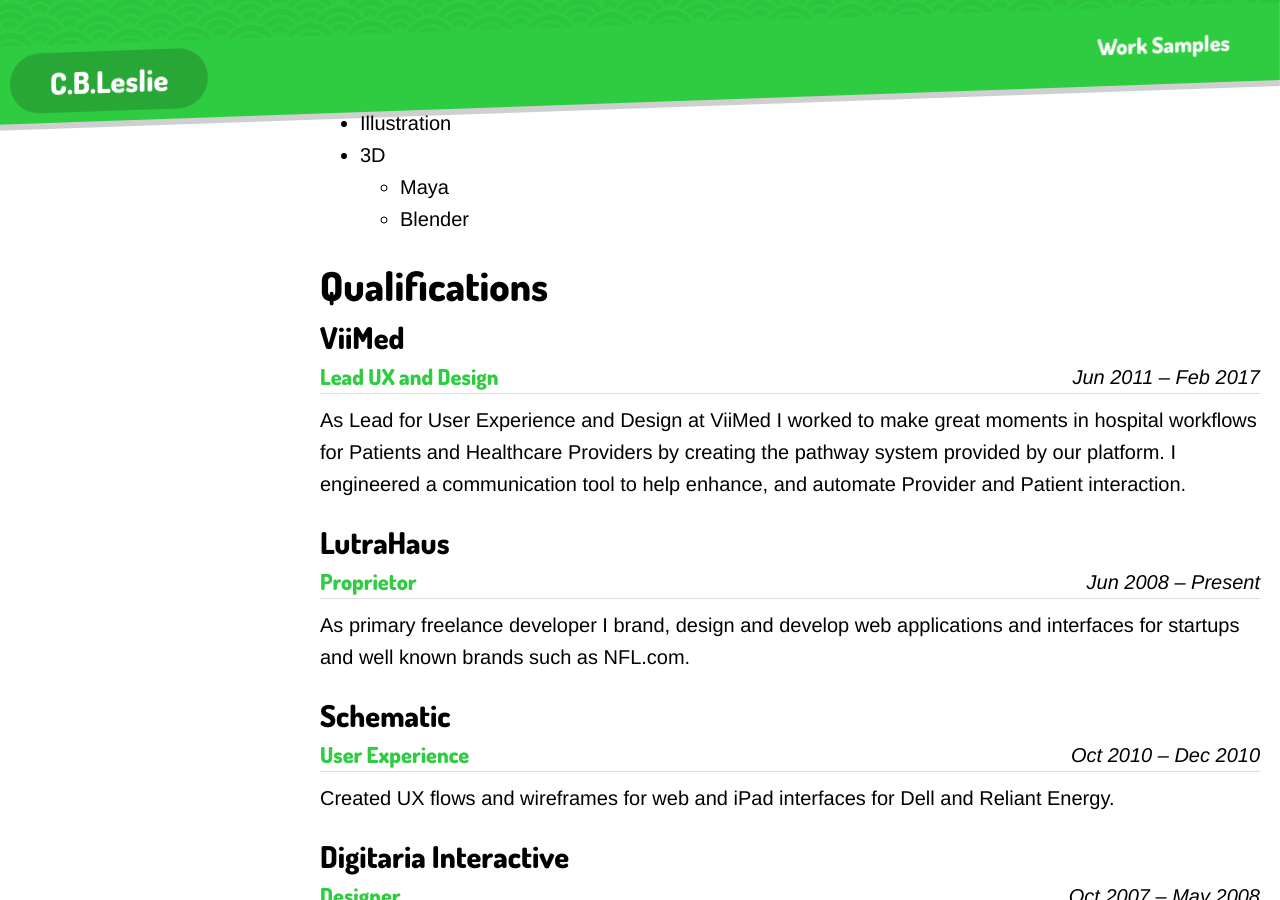
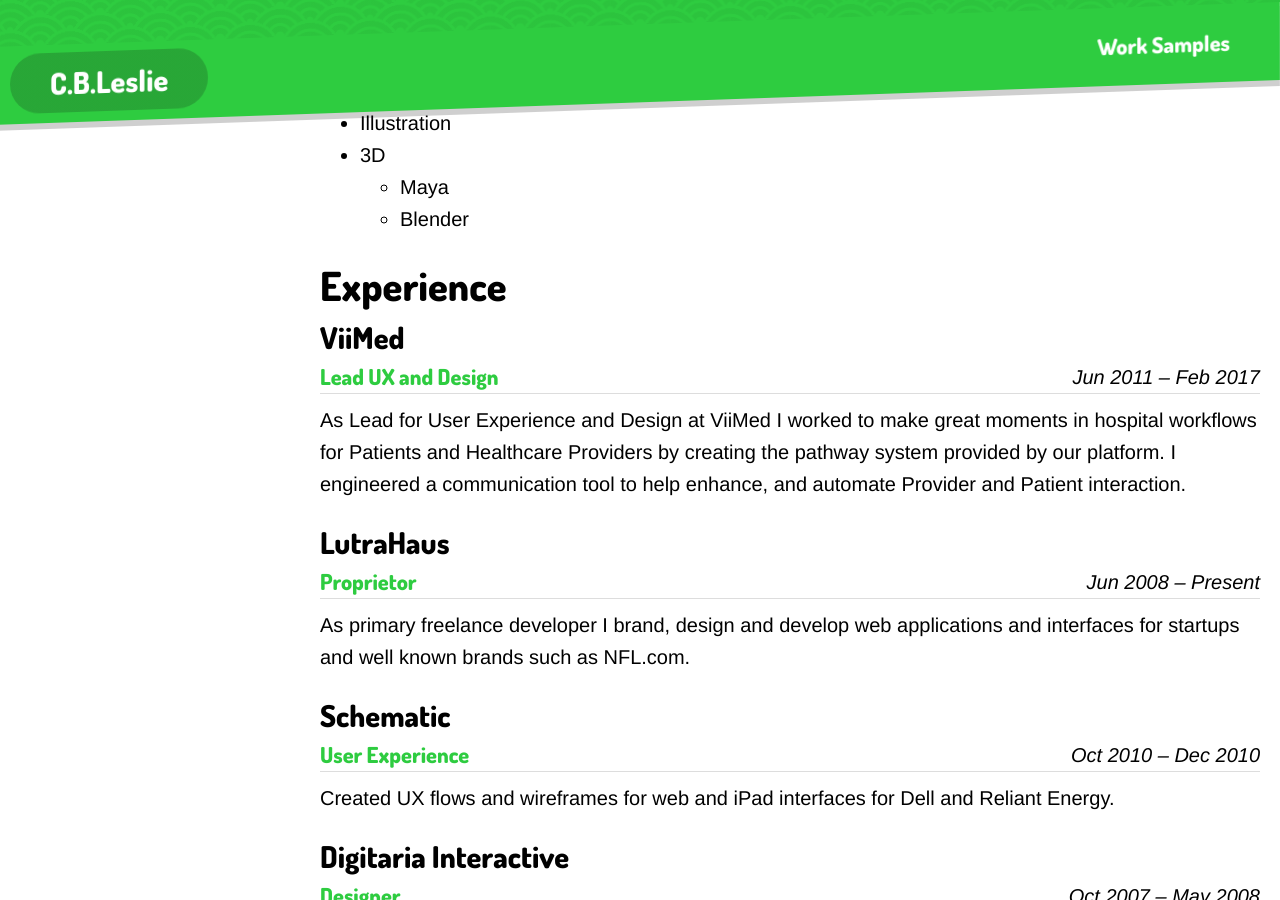
Before and after one commit to cbleslie/cbleslie.github.io, a Jekyll site: the page built from index.md, in a window 1280 px wide and 900 px high, scrolled down 774 px. Built offline with Jekyll 4.4.1, drawn with Linux system fonts in a browser that asks for light colours.

Commit message:
Because Paul told me so

```diff
--- a/index.md
+++ b/index.md
@@ -27,7 +27,7 @@
   - Maya
   - Blender
 
-<h3 class="trafalgar">Qualifications</h3>
+<h3 class="trafalgar">Experience</h3>
 
 {% include resume-section.html
   company="ViiMed"
```
